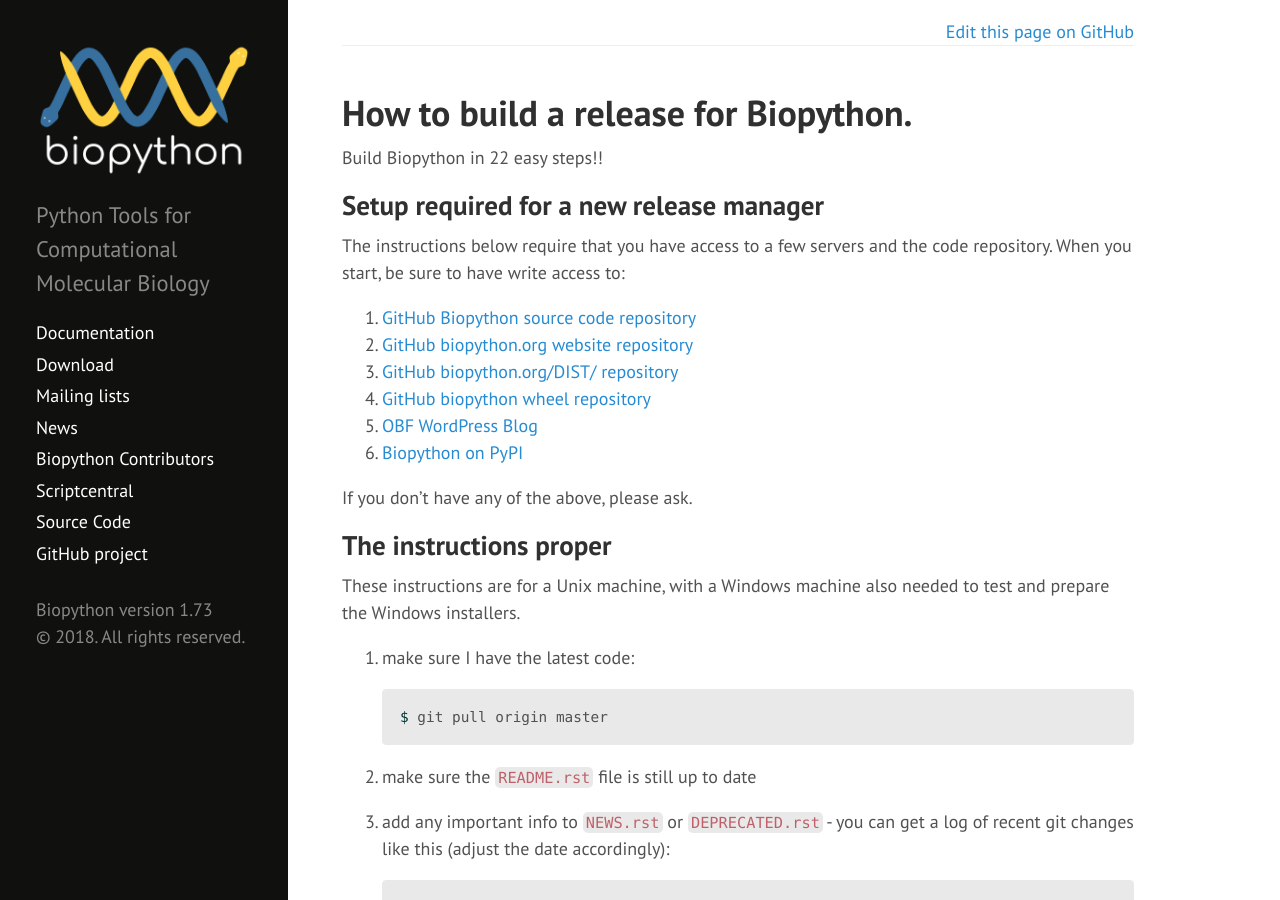
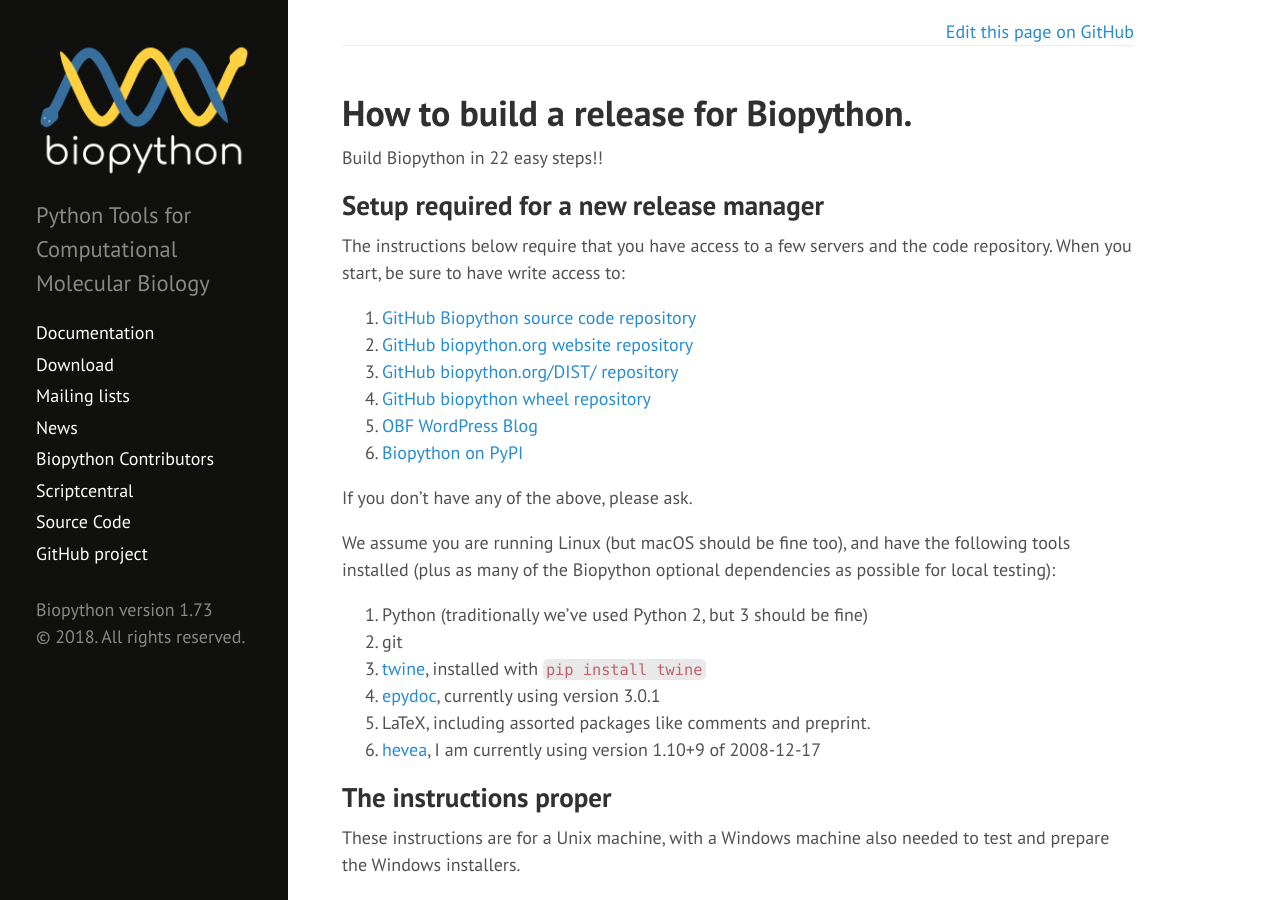
Before and after one commit to biopython/biopython.github.io, a Jekyll site: the page built from wiki/Building_a_release.md, in a window 1280 px wide and 900 px high. Built offline with Jekyll 4.4.1, drawn with Linux system fonts in a browser that asks for light colours.

Commit message:
Explicitly list dependencies up front

```diff
--- a/wiki/Building_a_release.md
+++ b/wiki/Building_a_release.md
@@ -20,6 +20,17 @@ the code repository. When you start, be sure to have write access to:
 6. [Biopython on PyPI](https://pypi.python.org/pypi/biopython)
 
 If you don't have any of the above, please ask.
+
+We assume you are running Linux (but macOS should be fine too),
+and have the following tools installed (plus as many of the
+Biopython optional dependencies as possible for local testing):
+
+1. Python (traditionally we've used Python 2, but 3 should be fine)
+2. git
+3. [twine](https://github.com/pypa/twine/), installed with ``pip install twine``
+4. [epydoc](http://epydoc.sourceforge.net/), currently using version 3.0.1
+5. LaTeX, including assorted packages like comments and preprint.
+6. [hevea](http://hevea.inria.fr/), I am currently using version 1.10+9 of 2008-12-17
 
 The instructions proper
 -----------------------
```
